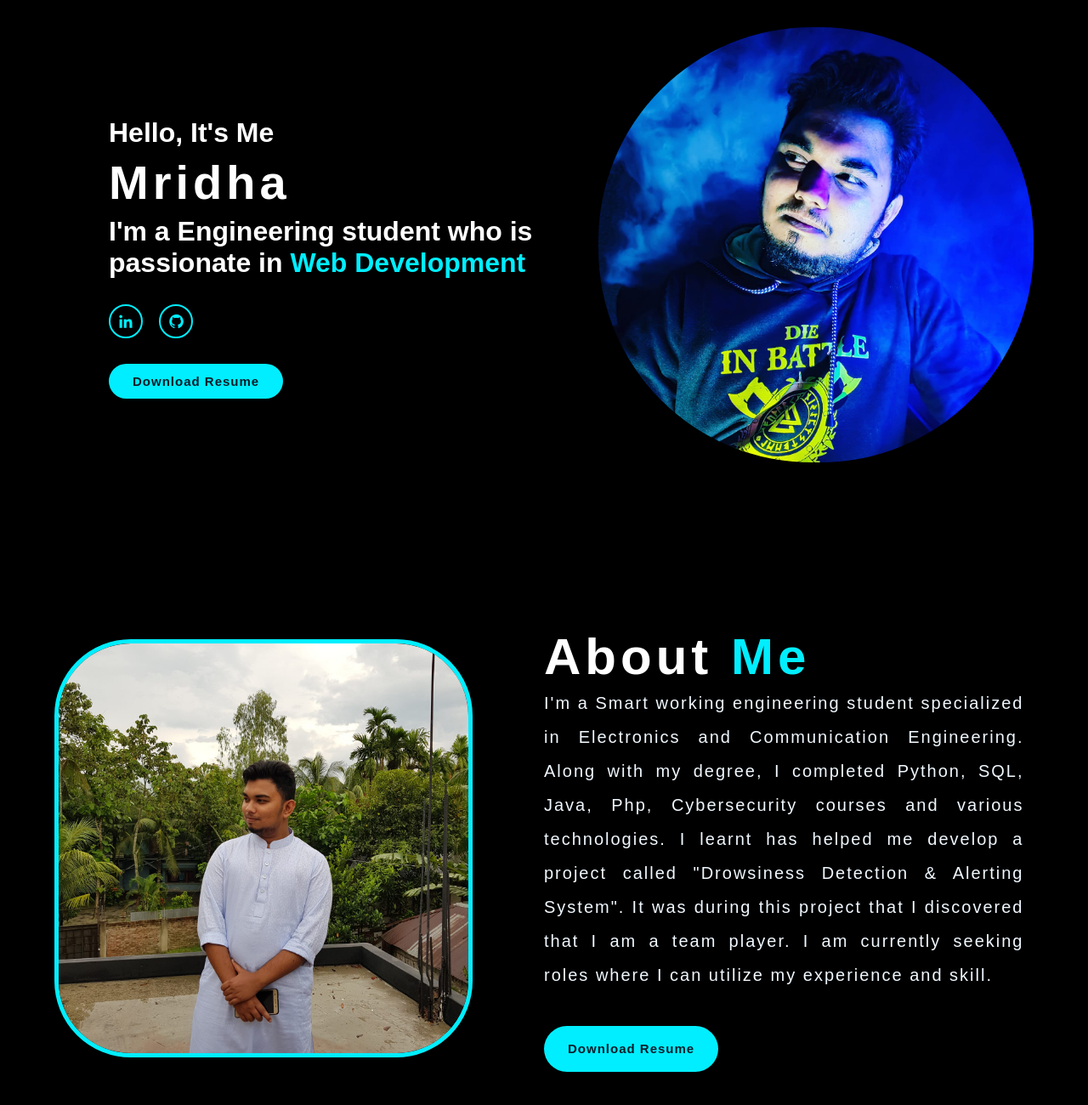
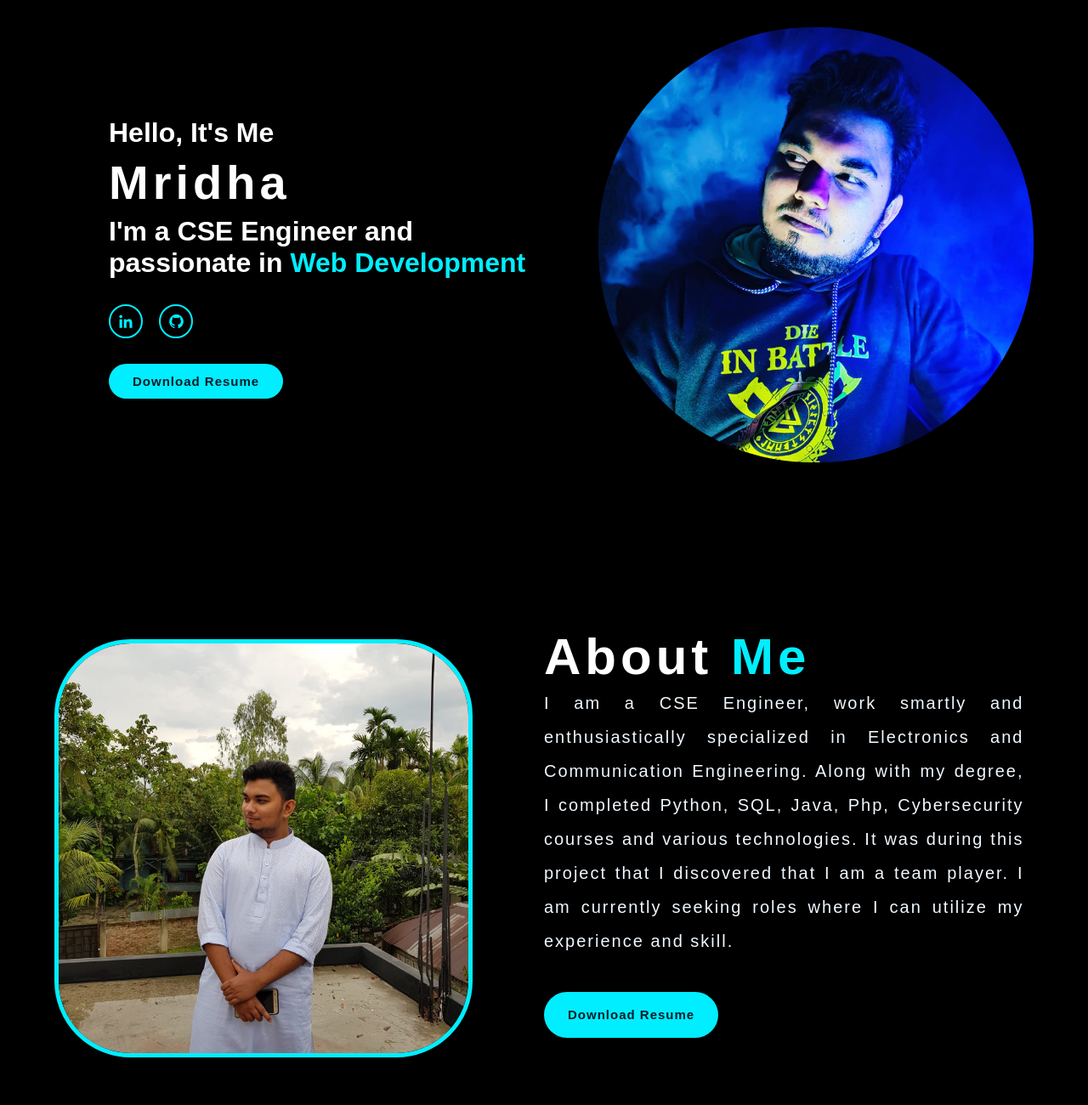
Before and after one commit to nridhaneaz/mridha.io, a plain HTML site: page index.html in a window 1280 px wide. Shown: the part 132-1432 px from the top of the page at 85% size. Drawn offline with nearby package versions, Linux system fonts and the light colour scheme.

Commit message:
Update index.html

```diff
--- a/index.html
+++ b/index.html
@@ -31,7 +31,7 @@
 
                 <h3>Hello, It's Me</h3>
                 <h1>Mridha</h1>
-                <h4 style="--i:6">I'm a Engineering student who is<br>
+                <h4 style="--i:6">I'm a CSE Engineer and<br>
                     passionate in <span class="text"></span></h4>
 
                 <div class="img">
@@ -55,9 +55,8 @@
                 </div>
                 <div class="about-text">
                     <h2>About <span>Me</span></h2>
-                    <p>I'm a Smart working engineering student specialized in Electronics and Communication Engineering.
+                    <p>I am a CSE Engineer, work smartly and enthusiastically specialized in Electronics and Communication Engineering.
                         Along with my degree, I completed Python, SQL, Java, Php, Cybersecurity courses and various technologies.
-                        I learnt has helped me develop a project called "Drowsiness Detection & Alerting System".
                         It was during this project that I discovered that I am a team player.
                         I am currently seeking roles where I can utilize my experience and skill.<br>
                         <br>
```
